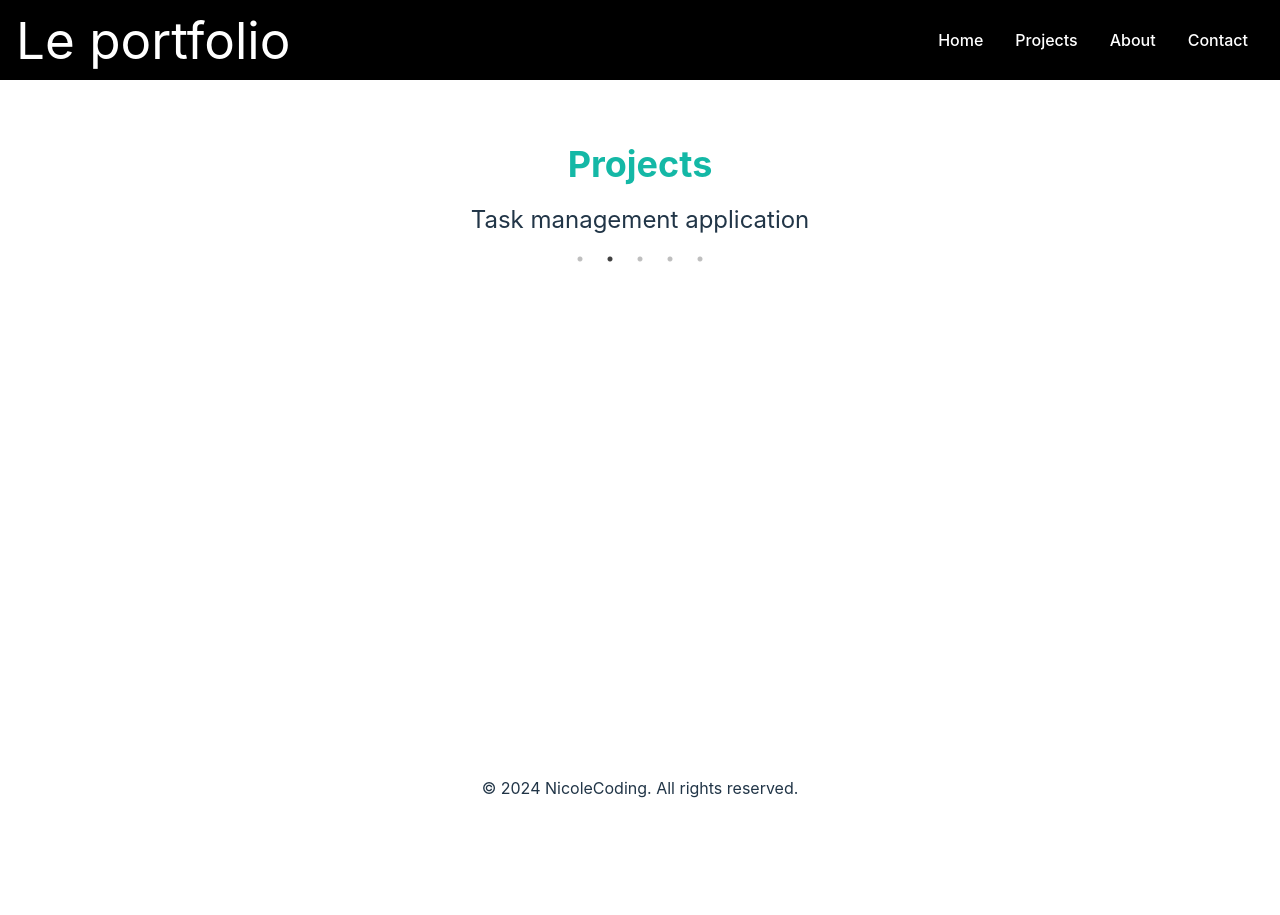
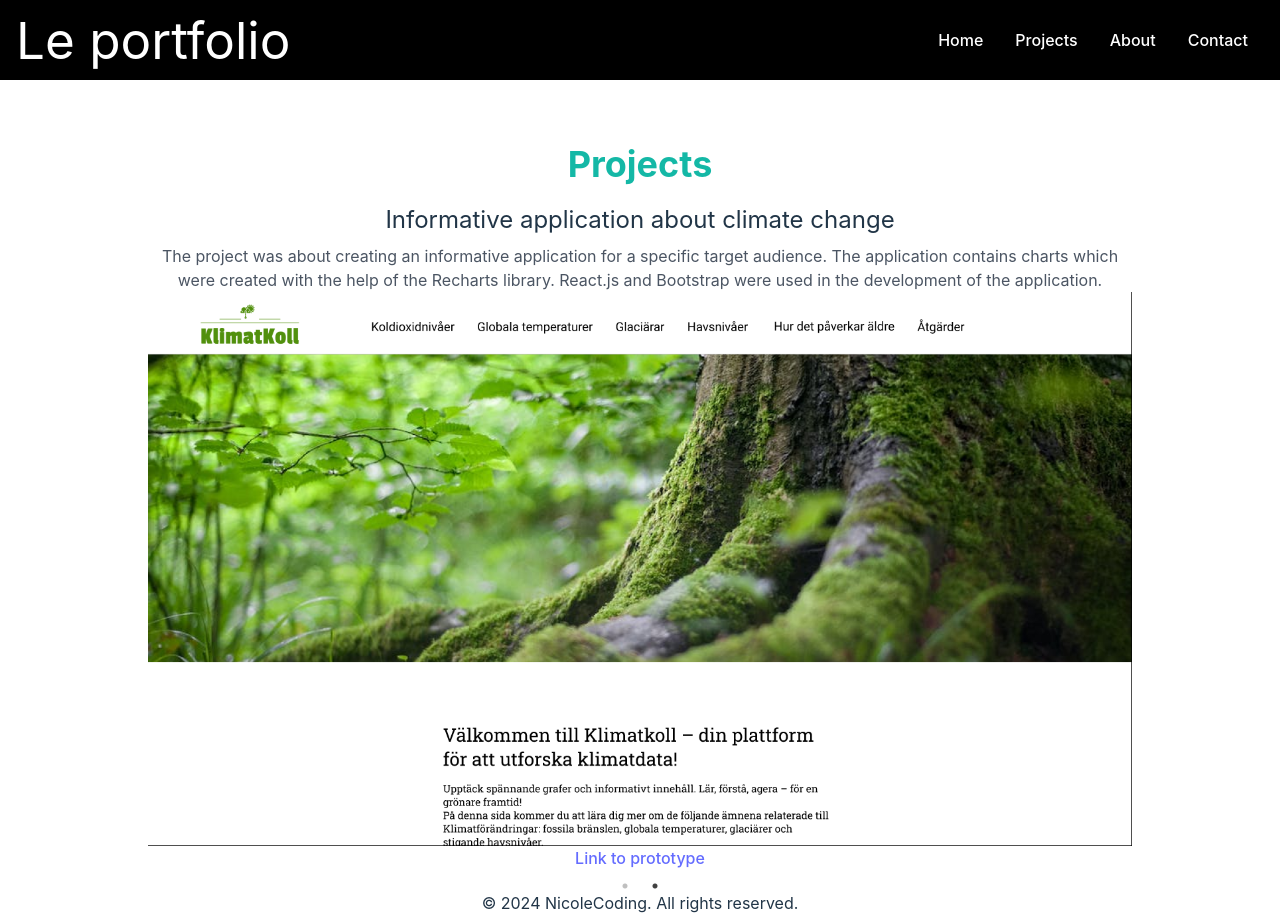
Before and after one commit to NicoleCoding/Portfolio-react, a React (Vite) app: page /projects in a window 1280 px wide. Before the commit the page ends 800 px from the top, so only its background shows below. Built offline with nearby package versions, Linux system fonts and the light colour scheme.

Commit message:
- Added projects to the portfolio - Images added

```diff
--- a/src/components/ProjectCarousel.jsx
+++ b/src/components/ProjectCarousel.jsx
@@ -2,30 +2,17 @@ import Slider from "react-slick";
 
 const projects = [{
     id: "1",
-    title: "E-commerce application",
-    description: "",
-
+    title: "Hotel booking application",
+    description: "The project aimed to create a specific application for a specific use case scenario/persona. The application was developed using React.js for structure and functionality, Bootstrap for consistent styling.",
+    prototypeimage: "/prototype-hotel-app.PNG",
+    prototypelink: "https://xd.adobe.com/view/81d58dae-96aa-461d-a13b-aad454e05284-d486/?fullscreen"
 },
 {
     id: "2",
-    title: "Task management application",
-    description: "",
-
-},
-{
-    id: "3",
-    title: "Hotelbooking application",
-    description: "",
-},
-{
-    id: "4",
-    title: "Recipe application",
-    description: "",
-},
-{
-    id: "5",
-    title: "",
-    description: "",
+    title: "Informative application about climate change",
+    description: "The project was about creating an informative application for a specific target audience. The application contains charts which were created with the help of the Recharts library. React.js and Bootstrap were used in the development of the application.",
+    prototypeimage: "/prototype-climate-app.PNG",
+    prototypelink: "https://www.figma.com/proto/i4azN0R2dxPi7F37P1gdhf/Personas%2C-user-stories%2C-user-journeys%2C-UML-diagram%2C-task-analysis%2C-lo-fi-prototype%2C-hi-fi-prototype?node-id=431-648&t=kNw0GHv3cTSrTmVk-1&scaling=scale-down&content-scaling=fixed&page-id=432%3A221"
 }
 ];
 
@@ -48,6 +35,13 @@ function ProjectCarousel() {
                     <div key={project.id} className="text-center">
                         <h3 className="mb-2 text-2xl">{project.title}</h3>
                         <p className="text-base text-gray-600">{project.description}</p>
+                        <img src={project.prototypeimage} alt={project.title} width="1000rem" className="mx-auto"
+                         onError={(e) => {
+                            console.error('Image failed to load:', project.prototypeimage);
+                            e.target.style.display = 'none'; // Hide broken image
+                          }}
+                        />
+                        <a href={project.prototypelink}>Link to prototype</a>
                     </div>
                 ))}
             </Slider>
```
Also changed, not shown: public/prototype-climate-app.PNG (added), public/prototype-hotel-app.PNG (added).
